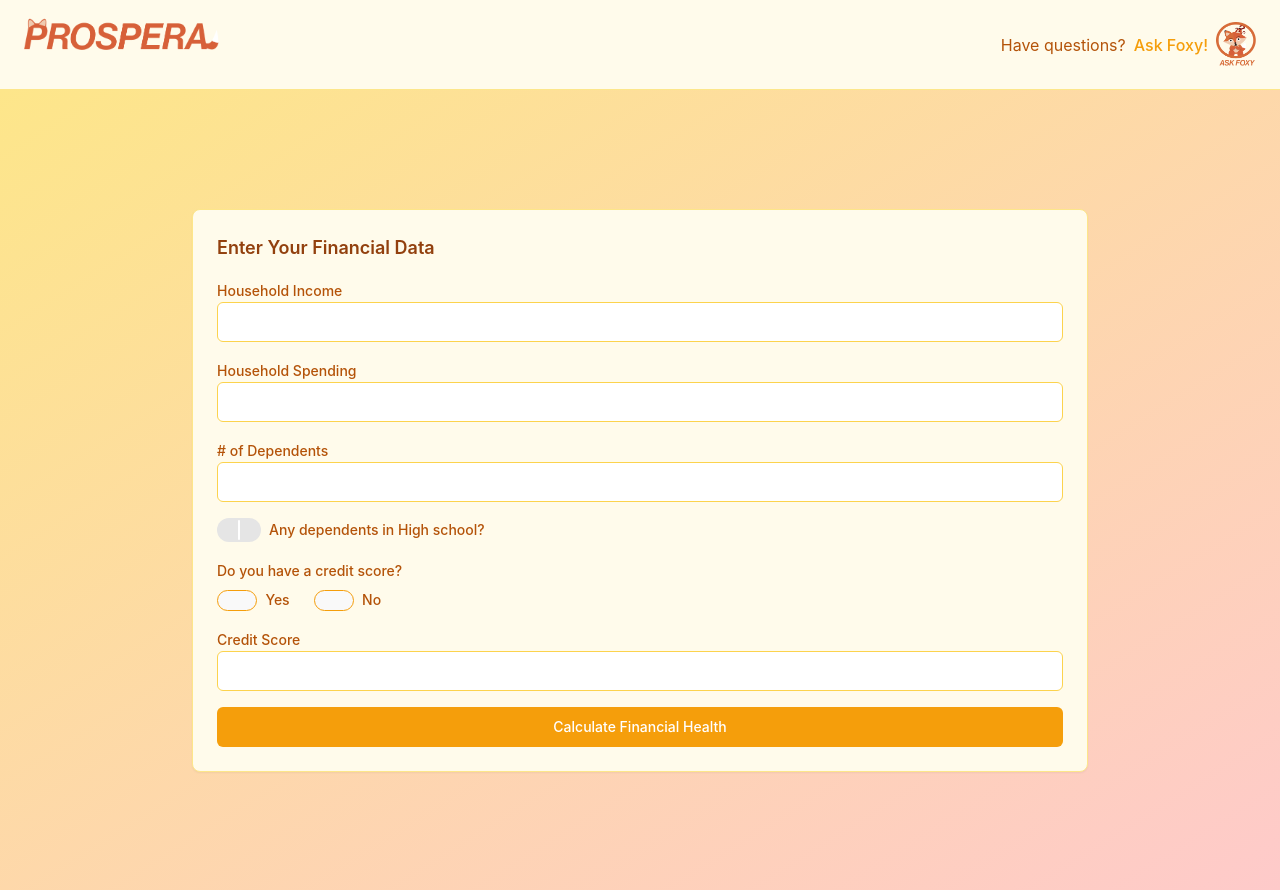
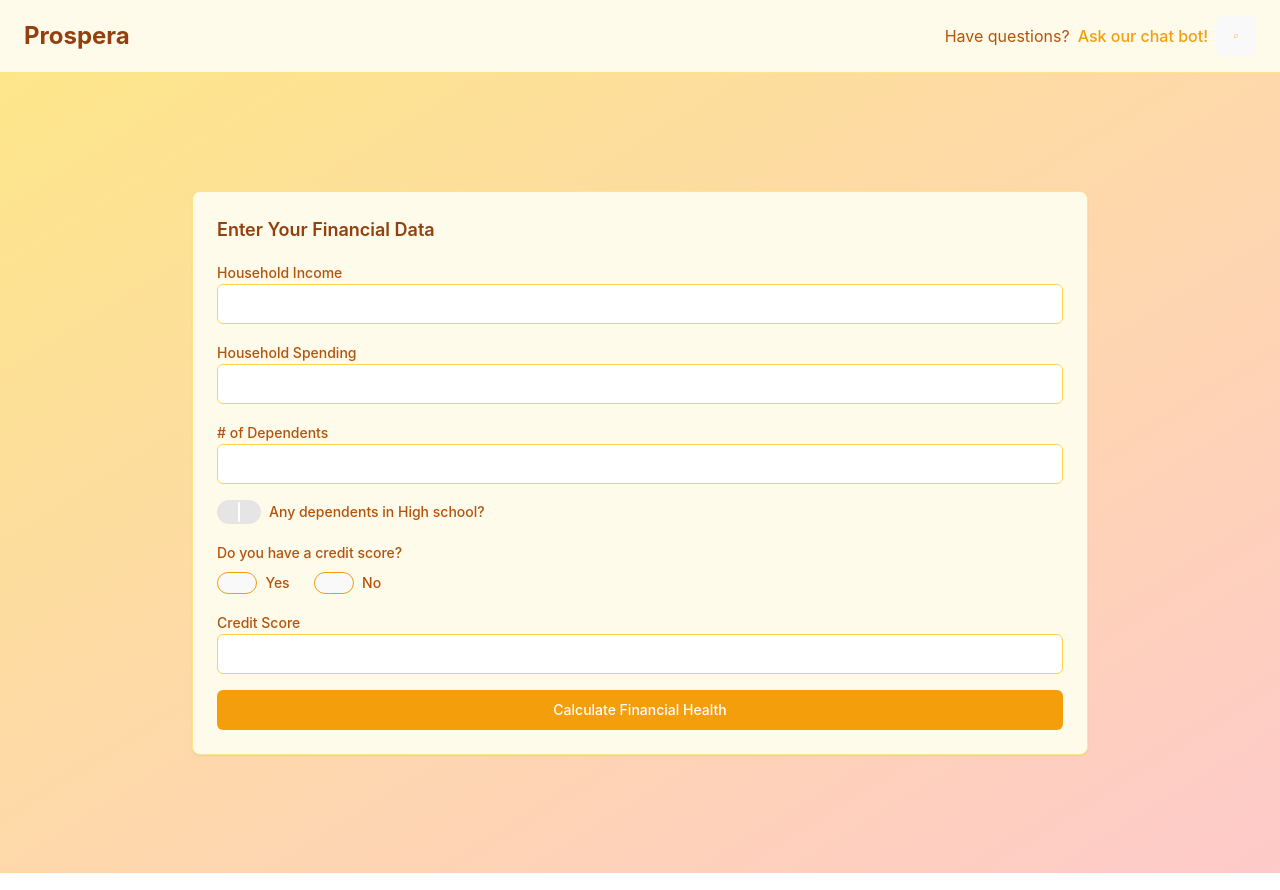
Before and after one commit to IsmailAbousalem/Prospera, a React (Vite) app: page / in a window 1280 px wide. Built offline with nearby package versions, Linux system fonts and the light colour scheme.

Commit message:
Top bar changed

```diff
--- a/src/components/Header.jsx
+++ b/src/components/Header.jsx
@@ -6,15 +6,16 @@ export default function Header() {
   return (
     <header className="bg-amber-50 border-b border-amber-200 py-4 px-6">
       <div className="max-w-7xl mx-auto flex justify-between items-center">
-      <img src='/src/assets/prosperatitle.png' alt="Prospera Title" style={{ width: '200px', height: 'auto' }}/>
+      <Link to="/" className="text-2xl font-bold text-amber-800">Prospera</Link>
         <div className="flex items-center space-x-2 text-amber-700">
           <span className="hidden sm:inline">Have questions? </span>
           <Link to="/chat" className="text-amber-500 hover:text-amber-600 hover:bg-amber-100">
-            Ask Foxy!
+            Ask our chat bot!
           </Link>
-          <Link to="/chat" >
-          <img src='/src/assets/Question.png' alt="Foxy" style={{ width: '40px', height: 'auto' }}/>
-          </Link>
+          <Button variant="ghost" size="icon" className="text-amber-500 hover:text-amber-600 hover:bg-amber-100">
+            <MessageCircleIcon className="h-6 w-6" />
+            <span className="sr-only">Open chat bot</span>
+          </Button>
         </div>
       </div>
     </header>
```
